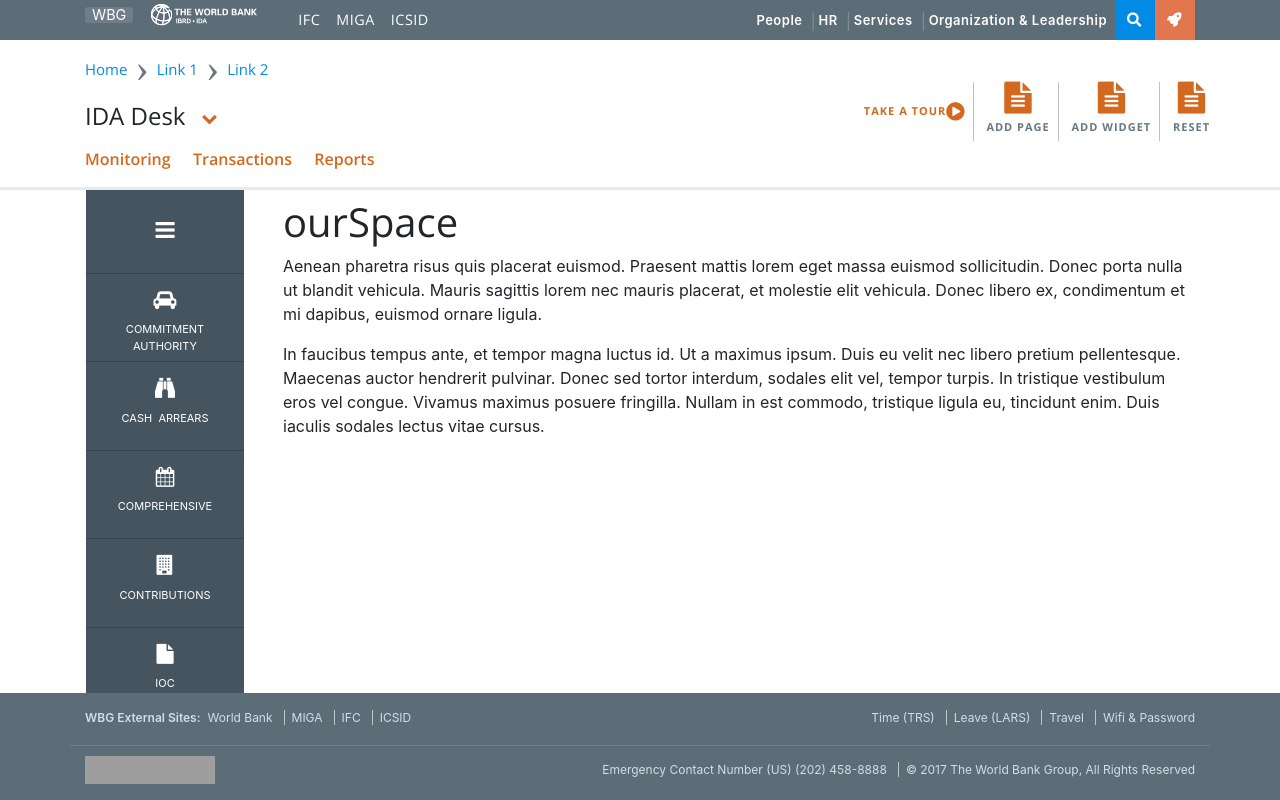
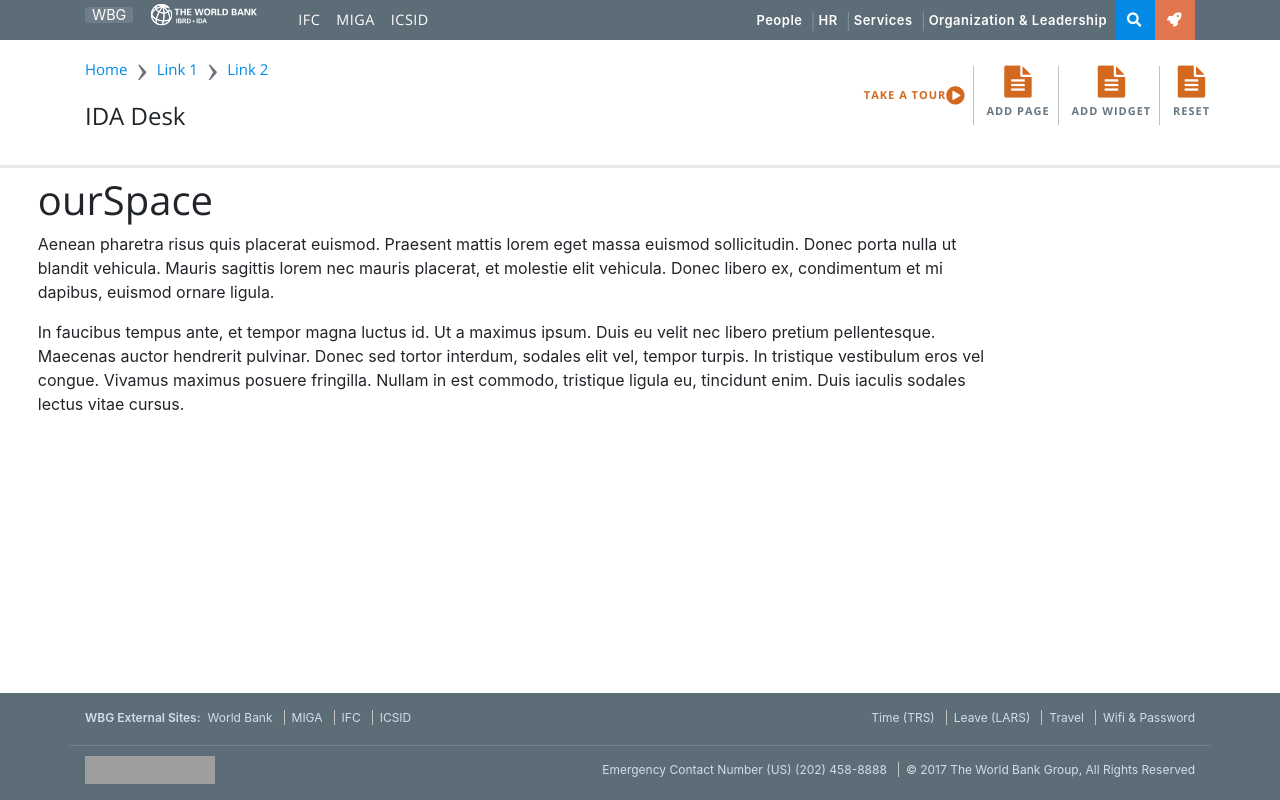
Before and after one commit to Nitish279/test-layout-, an Angular app: page /#/ in a window 1280 px wide. Shown: the top 800 px of the page. Built offline with nearby package versions, Linux system fonts and the light colour scheme; grey boxes are pictures that could not be loaded.

Commit message:
changes done

```diff
--- a/src/app/shared/layout/sidebar/sidebar.component.html
+++ b/src/app/shared/layout/sidebar/sidebar.component.html
@@ -15,8 +15,8 @@
                       <i class="fa fa-bars" aria-hidden="true"></i>
                   </span>
                   <h4>IDA Desk</h4>
-                  <span class="toggle_btn_sub_nav_item">
-                      <a href="#" ><div id="toggleBtnSubNavItem" class="fa fa-chevron-down rotate"></div></a>
+                  <span class="toggle_btn_sub_nav_item d-md-none">
+                      <a href="#" ><div id="toggleBtnSubNavItem" class="fa fa-chevron-right rotate"></div></a>
                   </span>
               </div>
               <div id="qwerty" class="asdfgh_block">
@@ -82,7 +82,7 @@
 <section id="mainContainer">
   <div class="container">
       <div class="row">
-                <div class="col-4 col-sm-4 col-md-3 col-lg-2 text-center main_left_nav">
+                <div class="col-4 col-sm-4 col-md-3 col-lg-2 text-center main_left_nav hide_ele">
                     <div class="list_expand_menu">
                         <a title="toggle-menu" id="expand-menu" href="#">
                             <i class="fa fa-bars" aria-hidden="true"></i>
--- a/src/assets/css/styles.css
+++ b/src/assets/css/styles.css
@@ -337,7 +337,7 @@ a.old-intranet:hover {
   overflow: hidden;
   background-color: #ffffff;
   width: 100%;
-  height: 190px;
+  /* height: 190px; */
   border-bottom: 3px solid #e7eaec;
   margin-top: -40px;
 }
--- a/src/assets/js/general.js
+++ b/src/assets/js/general.js
@@ -52,6 +52,15 @@ $(function () {
       $('.main_left_nav').removeClass('hide_ele');
     }
   });
+
+    var leftNavInitialHeight = $('.main_left_nav .nav.nav-tabs').height();
+    var leftNavcontentHeight = $('.tab-content').height();
+
+    if(leftNavInitialHeight < leftNavcontentHeight){
+        $('.main_left_nav .nav.nav-tabs').height(leftNavcontentHeight);
+    }
+
+
 
   // binding golbal search event - ends
 });
--- a/src/styles.css
+++ b/src/styles.css
@@ -22,6 +22,7 @@ body a:hover{
 .tab-content{
   padding: 0.5rem;
   transition: 500ms;
+  margin-left: -6%;
 }
 .navbar {
   background-color:#5c6d78;
@@ -206,7 +207,7 @@ opacity: 1;
 
 .sub_header_right {
   text-align: right;
-  padding: 3rem 0 0;
+  padding: 2rem 0 0;
 }
 
 .main_left_nav{
@@ -248,14 +249,14 @@ opacity: 1;
 
 /* main Content  */
 #mainContainer{
-  padding-bottom: 6.36rem;
+  /* padding-bottom: 6.36rem; */
 }
 
 #mainContainer .list_expand_menu{
   /* margin: 1.3em 0; */
   padding: 1.8rem 0;
   cursor: pointer;
-  width: 100%;
+  width: 108px;
   transition: width 500ms;
 }
 
@@ -288,11 +289,13 @@ opacity: 1;
 }
 
 #mainContainer .nav-tabs{
-  display: block;
-  border-bottom: none;
-  width: 100%;
-  margin-left: 0;
-  transition: width 500ms;
+    display: block;
+    border-bottom: none;
+    margin-left: 0;
+    width: 108px;
+    transition: width 500ms;
+    min-height: 900px;
+    background-color: #45545f;
 }
 
 #mainContainer .nav-tabs.expand{
@@ -476,9 +479,9 @@ height: 28px;
 }
 
 .rotate.down{
-  -moz-transform:rotate(-90deg);
-  -webkit-transform:rotate(-90deg);
-  transform:rotate(-90deg);
+  -moz-transform:rotate(90deg);
+  -webkit-transform:rotate(90deg);
+  transform:rotate(90deg);
 }
 
 /* .sub_header_right{
@@ -513,6 +516,7 @@ height: 28px;
   }
 
   .asdfgh_block{
+    display: none;
     padding-top: 0;
   }
 
@@ -575,6 +579,9 @@ height: 28px;
 @media (max-width: 1023px) {
   footer{
     display: none;
+  }
+  .tab-content {
+    margin-left: -3%;
   }
 }
 
@@ -670,7 +677,11 @@ height: 28px;
   }
 
   #mainContainer {
-      padding-bottom: 9rem;
+      /* padding-bottom: 9rem; */
+  }
+
+  .tab-content {
+    margin-left: -10%;
   }
 
 }
@@ -816,6 +827,9 @@ height: 28px;
 .footer-menu.contact li:first-child{
   padding-bottom: 0.4rem;
 }
+.tab-content {
+  margin-left: 0;
+}
 }
 
 
@@ -823,6 +837,8 @@ height: 28px;
   .main_left_nav{
     position: absolute;
     z-index: 1;
+    top: 66px;
+    left: -16px;
   }
 
   .asdfgh_block ul li{
@@ -838,4 +854,11 @@ height: 28px;
     padding: 0 1rem;
   }
 }
+
+
+@media (max-width: 320px) {
+  .sub_header_left {
+    padding-top: 0rem;
+}
+}
 /* You can add global styles to this file, and also import other style files */
```
